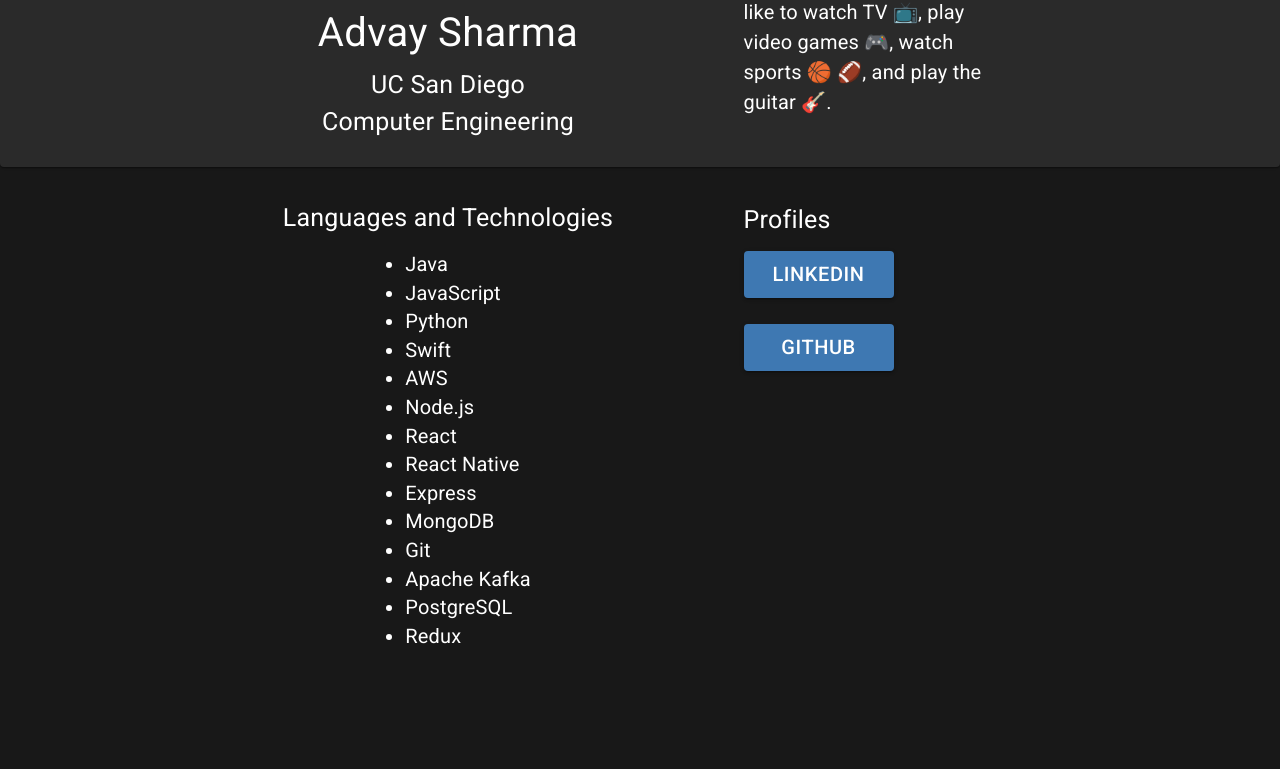
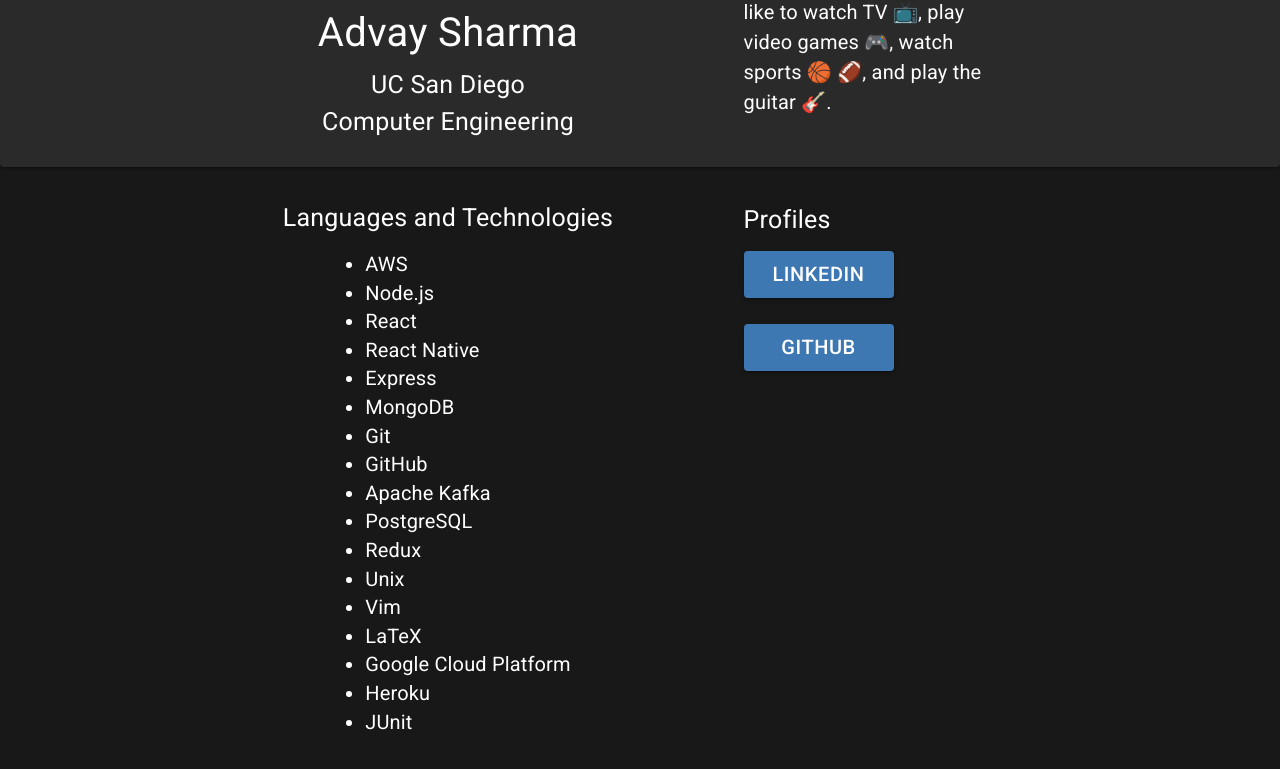
Before and after one commit to sharmaadvay0/developer-portfolio, a React (Create React App) app: page /about in a window 1280 px wide. Shown: the part 287-1056 px from the top of the page. Before the commit the page ends 977 px from the top, so only its background shows below. Built offline with nearby package versions, Linux system fonts and the light colour scheme.

Commit message:
updated skills list (#7)

```diff
--- a/src/pages/About.js
+++ b/src/pages/About.js
@@ -118,10 +118,6 @@
                 Languages and Technologies
               </Typography>
               <ul>
-                <li style={{ color: "white", fontSize: 20 }}>Java</li>
-                <li style={{ color: "white", fontSize: 20 }}>JavaScript</li>
-                <li style={{ color: "white", fontSize: 20 }}>Python</li>
-                <li style={{ color: "white", fontSize: 20 }}>Swift</li>
                 <li style={{ color: "white", fontSize: 20 }}>AWS</li>
                 <li style={{ color: "white", fontSize: 20 }}>Node.js</li>
                 <li style={{ color: "white", fontSize: 20 }}>React</li>
@@ -129,9 +125,18 @@
                 <li style={{ color: "white", fontSize: 20 }}>Express</li>
                 <li style={{ color: "white", fontSize: 20 }}>MongoDB</li>
                 <li style={{ color: "white", fontSize: 20 }}>Git</li>
+                <li style={{ color: "white", fontSize: 20 }}>GitHub</li>
                 <li style={{ color: "white", fontSize: 20 }}>Apache Kafka</li>
                 <li style={{ color: "white", fontSize: 20 }}>PostgreSQL</li>
                 <li style={{ color: "white", fontSize: 20 }}>Redux</li>
+                <li style={{ color: "white", fontSize: 20 }}>Unix</li>
+                <li style={{ color: "white", fontSize: 20 }}>Vim</li>
+                <li style={{ color: "white", fontSize: 20 }}>LaTeX</li>
+                <li style={{ color: "white", fontSize: 20 }}>
+                  Google Cloud Platform
+                </li>
+                <li style={{ color: "white", fontSize: 20 }}>Heroku</li>
+                <li style={{ color: "white", fontSize: 20 }}>JUnit</li>
               </ul>
             </div>
             <div
@@ -320,10 +325,6 @@
             Languages and Technologies
           </Typography>
           <ul>
-            <li style={{ color: "white", fontSize: 20 }}>Java</li>
-            <li style={{ color: "white", fontSize: 20 }}>JavaScript</li>
-            <li style={{ color: "white", fontSize: 20 }}>Python</li>
-            <li style={{ color: "white", fontSize: 20 }}>Swift</li>
             <li style={{ color: "white", fontSize: 20 }}>AWS</li>
             <li style={{ color: "white", fontSize: 20 }}>Node.js</li>
             <li style={{ color: "white", fontSize: 20 }}>React</li>
@@ -331,9 +332,18 @@
             <li style={{ color: "white", fontSize: 20 }}>Express</li>
             <li style={{ color: "white", fontSize: 20 }}>MongoDB</li>
             <li style={{ color: "white", fontSize: 20 }}>Git</li>
+            <li style={{ color: "white", fontSize: 20 }}>GitHub</li>
             <li style={{ color: "white", fontSize: 20 }}>Apache Kafka</li>
-            <li style={{ color: "white", fontSize: 20 }}>MySQL</li>
+            <li style={{ color: "white", fontSize: 20 }}>PostgreSQL</li>
             <li style={{ color: "white", fontSize: 20 }}>Redux</li>
+            <li style={{ color: "white", fontSize: 20 }}>Unix</li>
+            <li style={{ color: "white", fontSize: 20 }}>Vim</li>
+            <li style={{ color: "white", fontSize: 20 }}>LaTeX</li>
+            <li style={{ color: "white", fontSize: 20 }}>
+              Google Cloud Platform
+            </li>
+            <li style={{ color: "white", fontSize: 20 }}>Heroku</li>
+            <li style={{ color: "white", fontSize: 20 }}>JUnit</li>
           </ul>
         </Fragment>
       )}
```
